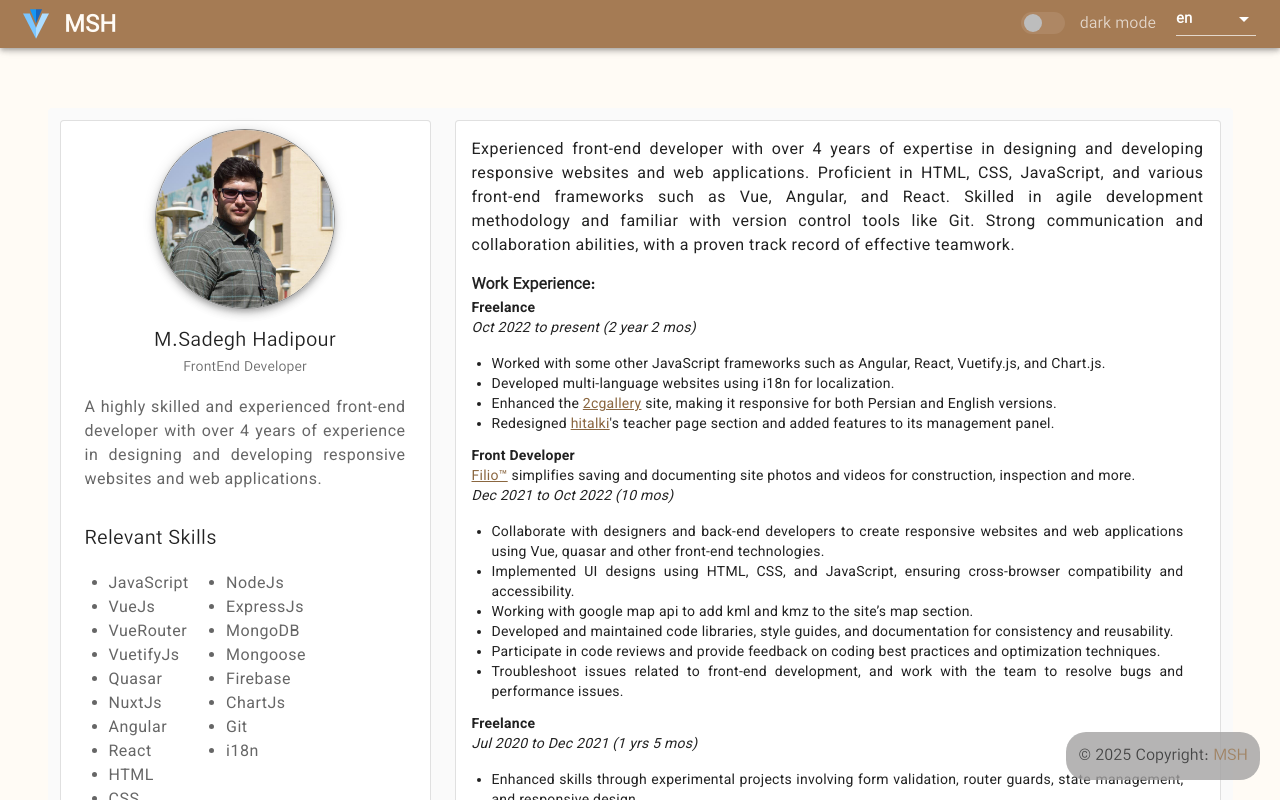
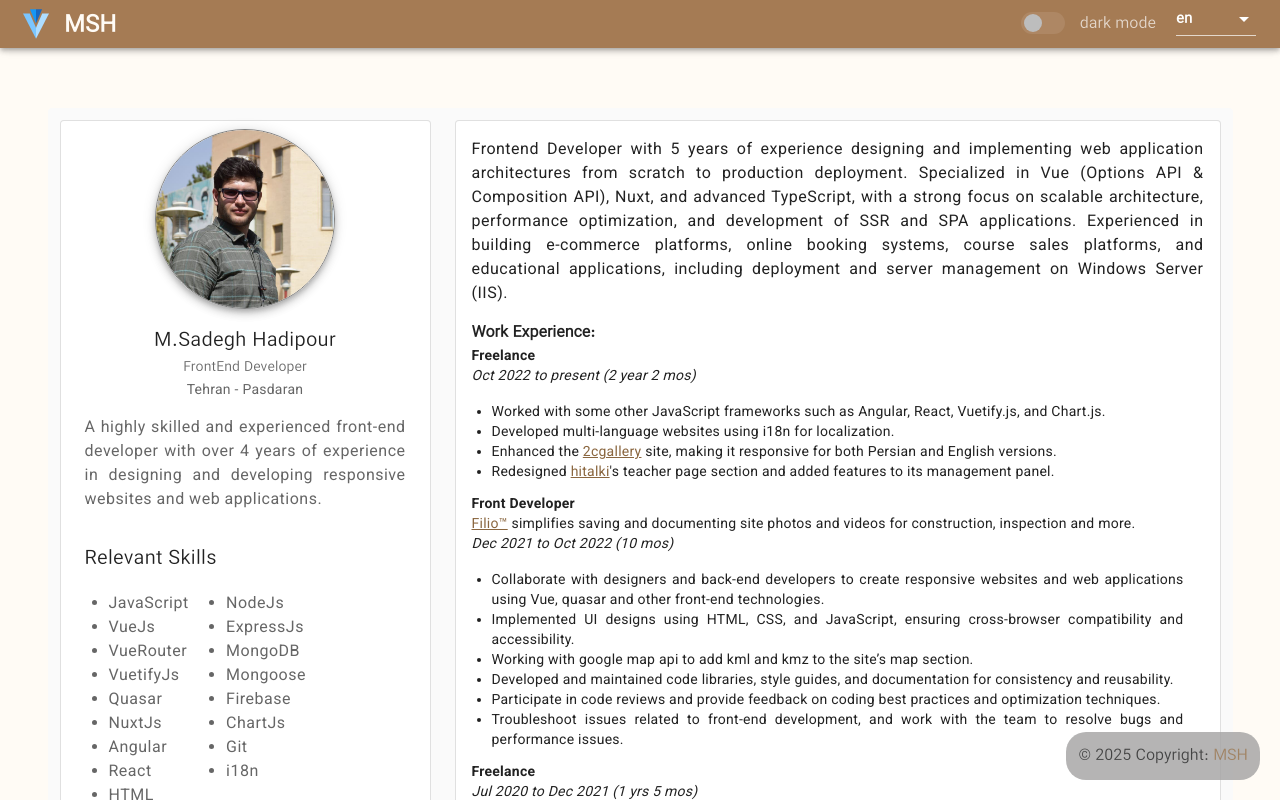
Before and after one commit to sadegh1377/sadegh1377.github.io, a Vue app: page / in a window 1280 px wide. Shown: the top 800 px of the page. Built offline with nearby package versions, Linux system fonts and the light colour scheme.

Commit message:
some changes

```diff
--- a/package.json
+++ b/package.json
@@ -3,7 +3,7 @@
   "version": "0.1.0",
   "private": true,
   "scripts": {
-    "serve": "vue-cli-service serve",
+    "dev": "vue-cli-service serve",
     "build": "vue-cli-service build",
     "lint": "vue-cli-service lint",
     "i18n:report": "vue-cli-service i18n:report --src \"./src/**/*.?(js|vue)\" --locales \"./src/locales/**/*.json\""
--- a/src/components/SideBar.vue
+++ b/src/components/SideBar.vue
@@ -11,7 +11,11 @@
     <v-card-title class="justify-center pt-2">
       {{ $t('homePage.name') }}
     </v-card-title>
-    <v-card-subtitle class="">{{ $t('homePage.occupation') }}</v-card-subtitle>
+    <v-card-subtitle class="pb-0">{{ $t('homePage.occupation') }}
+    </v-card-subtitle>
+    <v-card-subtitle class="pt-0 body-2">
+      {{ $t('homePage.location') }}
+    </v-card-subtitle>
     <v-card-text class="body-1 summary" v-html="$t('homePage.summary')">
     </v-card-text>
     <v-card-title class="" style="text-align: left">
--- a/src/locales/en.json
+++ b/src/locales/en.json
@@ -2,9 +2,10 @@
   "homePage": {
     "name": "M.Sadegh Hadipour",
     "occupation": "FrontEnd Developer",
+    "location": "Tehran - Pasdaran",
     "summary": "A highly skilled and experienced front-end developer with over 4 years of experience in designing and developing responsive websites and web applications.",
     "phoneNumber": "+989118161416",
-    "about": "Experienced front-end developer with over 4 years of expertise in designing and developing responsive\n              websites and web applications. Proficient in HTML, CSS, JavaScript, and various front-end frameworks such\n              as Vue, Angular, and React. Skilled in agile development methodology and familiar with version control\n              tools like Git. Strong communication and collaboration abilities, with a proven track record of effective\n              teamwork.",
+    "about": "Frontend Developer with 5 years of experience designing and implementing web application architectures from scratch to production deployment. Specialized in Vue (Options API & Composition API), Nuxt, and advanced TypeScript, with a strong focus on scalable architecture, performance optimization, and development of SSR and SPA applications.\n\nExperienced in building e-commerce platforms, online booking systems, course sales platforms, and educational applications, including deployment and server management on Windows Server (IIS).",
     "workExperienceTitle": "Work Experience:",
     "freelance": "Freelance",
     "secondFreeLanceDuration": "Oct 2022 to present (2 year 2 mos)",
@@ -14,7 +15,7 @@
       "3": "Enhanced the <a class=\"darkLinks\" href=\"https://2cgallery.com/\" target=\"_blank\">2cgallery</a> site, making it responsive for both Persian and English versions.",
       "4": "Redesigned <a class=\"darkLinks\" href=\"https://hitalki.org/\" target=\"_blank\">hitalki</a>'s  teacher page section and added features to its management panel."
     },
-    "frontDeveloper" : "Front Developer",
+    "frontDeveloper": "Front Developer",
     "filioSummary": "<a class=\"darkLinks\" href=\"https://www.filio.io/\" target=\"_blank\">Filio™</a> simplifies saving and documenting site photos and\n              videos for construction, inspection and more.",
     "filioDuration": "Dec 2021 to Oct 2022 (10 mos)",
     "filioDetail": {
--- a/src/locales/fa.json
+++ b/src/locales/fa.json
@@ -2,9 +2,10 @@
   "homePage": {
     "name": "محمد صادق هادیپور",
     "occupation": "توسعه دهنده فرانت اند",
-    "summary": "یک توسعه دهنده فرانت اند با مهارت و با تجربه بالا با بیش از ۴ سال تجربه در طراحی و توسعه وب سایت ها و برنامه های وب واکنش گرا.",
+    "location": "تهران - پاسداران",
+    "summary": "یک توسعه دهنده فرانت اند با مهارت و با تجربه بالا با بیش از ۵ سال تجربه در طراحی و توسعه وب سایت ها و برنامه های وب واکنش گرا.",
     "phoneNumber": "۹۸۹۱۱۸۱۶۱۴۱۶+",
-    "about": "توسعه\u200Cدهنده فرانت\u200Cاند با بیش از ۴ سال تجربه در طراحی و توسعه وب\u200Cسایت\u200Cها و برنامه\u200Cهای وب واکنش\u200Cگرا. مسلط به HTML، CSS، JavaScript و فریمورک\u200Cهای فرانت\u200Cاند مختلفی مانند Vue، Angular و React. ماهر در متدولوژی توسعه چابک و آشنا با ابزارهای کنترل نسخه مانند Git. توانایی\u200C قوی در ارتباطات و همکاری، با سابقه اثبات شده از کار تیمی موثر.",
+    "about": "توسعه\u200Cدهنده فرانت\u200Cاند با ۵ سال تجربه طراحی و پیاده\u200Cسازی معماری پروژه\u200Cهای وب از صفر تا استقرار نهایی در محیط Production. متخصص در Vue (Option API , Composition API)، Nuxt  و TypeScript پیشرفته، با تمرکز بر طراحی ساختار مقیاس\u200Cپذیر، بهینه\u200Cسازی عملکرد (Performance Optimization) و توسعه اپلیکیشن\u200Cهای SSR و SPA.\nدارای تجربه توسعه سامانه\u200Cهای فروشگاهی، رزرو آنلاین، فروش دوره و پلتفرم آموزشی، همراه با استقرار و مدیریت پروژه\u200Cها روی Windows Server (IIS).\n",
     "workExperienceTitle": "تجربه\u200Cکاری:",
     "freelance": "فریلنس",
     "secondFreeLanceDuration": "مهر ۱۴۰۱ تا حال (۲ سال و ۲ ماه)",
@@ -14,7 +15,7 @@
       "3": "بهبود سایت طوسی گالری و ریسپانسیو کردن آن در دو نسخه فارسی و انگلیسی.",
       "4": "ریدیزان کردن بخش صفحه مدرس سایت هایتاکی و اضافه کردن چند ویژگی به پنل مدیریت آن."
     },
-    "frontDeveloper" : "توسعه\u200Cدهنده فرانت\u200Cاند",
+    "frontDeveloper": "توسعه\u200Cدهنده فرانت\u200Cاند",
     "filioSummary": "<a class=\"darkLinks\" href=\"https://www.filio.io/\" target=\"_blank\">Filio™</a> یک وبسایت برای ساده کردن مستندسازی و ذخیره عکس ها و فیلم های شرکت های ساخت و ساز و نظارتی.",
     "filioDuration": "دی ۱۴۰۰ تا مهر ۱۴۰۱ (۱۰ ماه)",
     "filioDetail": {
```
Also changed, not shown: 1 other file (tests, documents, lock files or other folders).
